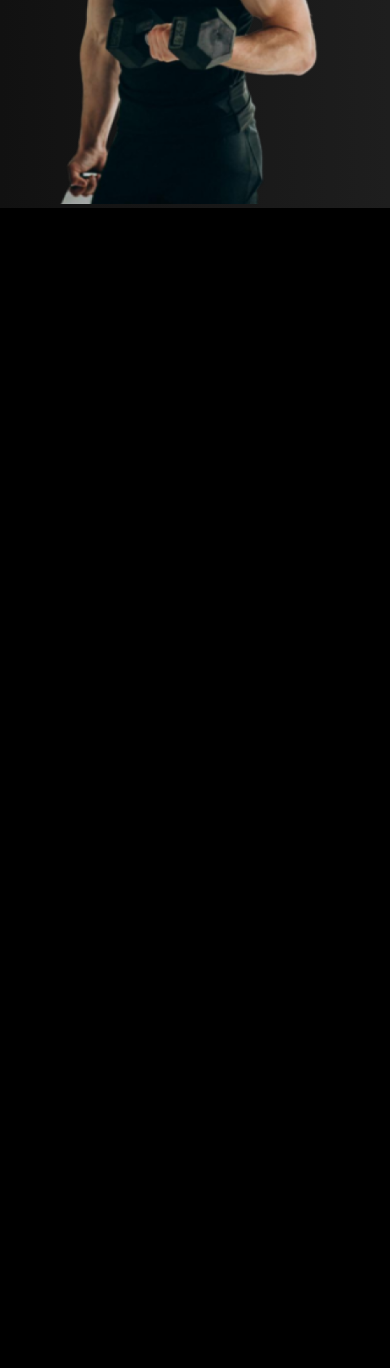
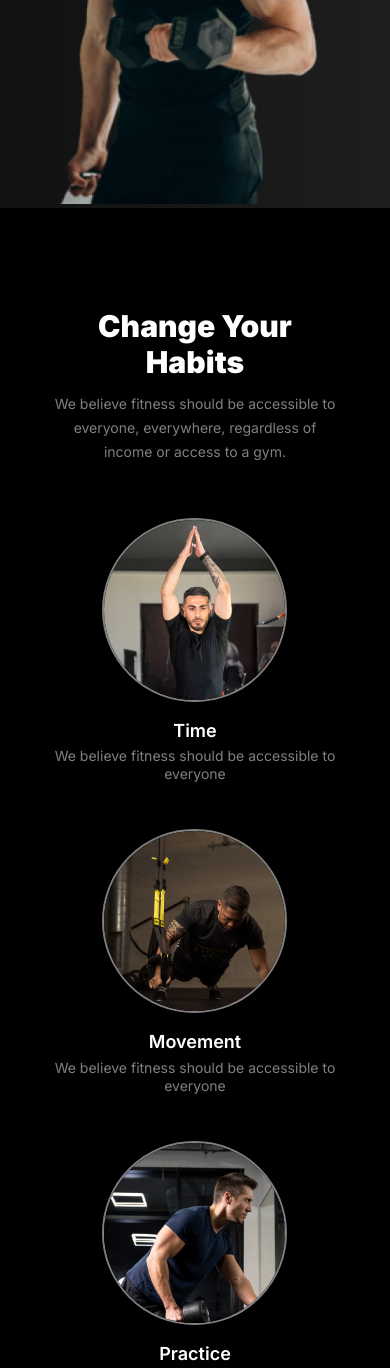
Before and after one commit to mh-shihab-dev/Fitness-LandingPage, a plain HTML site: page index.html in a window 390 px wide. Shown: the part 704-2072 px from the top of the page. Before the commit the page ends 912 px from the top, so only its background shows below. Drawn offline with Linux system fonts and the light colour scheme; a web font is replaced by a local one.

Commit message:
added responsive habits section

```diff
--- a/index.html
+++ b/index.html
@@ -9,7 +9,7 @@
     <link rel="stylesheet" href="styles/responsive.css" />
   </head>
   <body>
-    <!-- Hero section start -->
+    <!-- ======== Hero section start ======== -->
     <header class="header">
       <div class="wrapper">
         <!--Desktop Navbar -->
@@ -68,5 +68,37 @@
       </div>
     </header>
     <!-- Hero section end -->
+
+    <!-- ======== Habits section start -->
+     <section class="habits">
+      <div class="wrapper">
+        <h2 class="section-title">Change Your Habits</h2>
+        <p>We believe fitness should be accessible to everyone, everywhere, regardless of income or access to a gym.</p>
+        <div class="habits-cards">
+          <div class="card">
+            <img src="images/image 2.png" alt="pillar-img">
+            <h4>Time</h4>
+            <p>We believe fitness should be accessible to everyone</p>
+          </div>
+          <div class="card">
+            <img src="images/image 3.png" alt="pillar-img">
+            <h4>Movement</h4>
+            <p>We believe fitness should be accessible to everyone</p>
+          </div>
+          <div class="card">
+            <img src="images/image 4.png" alt="pillar-img">
+            <h4>Practice</h4>
+            <p>We believe fitness should be accessible to everyone</p>
+          </div>
+          <div class="card">
+            <img src="images/image 5.png" alt="pillar-img">
+            <h4>Weight Loss</h4>
+            <p>We believe fitness should be accessible to everyone</p>
+          </div>
+        </div>
+      </div>
+     </section>
+    <!-- ======== Habits section end -->
+
   </body>
 </html>
--- a/styles/responsive.css
+++ b/styles/responsive.css
@@ -5,6 +5,9 @@
   }
   .btn.light {
     padding: 10px 18px;
+  }
+  .section-title{
+    font-size: 1.88rem;
   }
   nav ul {
     display: none;
@@ -37,6 +40,10 @@
   .hero .right .achivement-card.tutorial img {
     width: 25px;
   }
+  /* Habits section styles */
+  .habits-cards{
+    grid-template-columns: repeat(1,1fr);
+  }
 }
 
 @media screen and (min-width: 577px) and (max-width:992px) {
@@ -65,6 +72,10 @@
     bottom: 128px;
     left: -41px;
   }
+  /* Habits section styles */
+  .habits-cards{
+    grid-template-columns: repeat(2,1fr);
+  }
 }
 
 
@@ -72,4 +83,8 @@
   .hero .left p{
     max-width: 350px;
   }
+  /* Habits section styles */
+  .habits-cards .card img{
+    width: 150px;
+  }
 }
--- a/styles/style.css
+++ b/styles/style.css
@@ -57,6 +57,13 @@ body {
   0% {
     box-shadow: 0 0 0 0 var(--orange-color);
   }
+}
+
+.section-title {
+  color: var(--primary-color);
+  font-size: 2.82rem;
+  font-weight: 900;
+  line-height: 120%;
 }
 
 /* Header section styles */
@@ -143,7 +150,7 @@ nav ul li:first-child {
   position: relative;
 }
 
-.hero .right img{
+.hero .right img {
   width: 100%;
 }
 
@@ -184,7 +191,14 @@ nav ul li:first-child {
 .play-wrapper {
   padding: 6px;
   border-radius: 50%;
-  background: linear-gradient(45deg, #ff2c2c, #ff6a00, #ffd500, #6eff7b, #ff2c2c); /* red to green loop */
+  background: linear-gradient(
+    45deg,
+    #ff2c2c,
+    #ff6a00,
+    #ffd500,
+    #6eff7b,
+    #ff2c2c
+  ); /* red to green loop */
   background-size: 400% 400%;
   animation: rotateBorder 4s linear infinite;
   display: inline-block;
@@ -200,29 +214,57 @@ nav ul li:first-child {
 }
 
 .play-btn {
-  width: 50px;
-  height: 50px;
   border-radius: 50%;
   display: block;
   background-color: black;
+  cursor: pointer;
 }
 
-/* .hero .right .achivement-card.tutorial img {
-  cursor: pointer;
-  animation: pulse-ring 3s linear 0s infinite;
-} */
+/* Habits Section styles */
+.habits {
+  margin-top: 100px;
+}
 
-/* @keyframes pulse-ring {
-  0% {
-    transform: scale(1);
-    opacity: 0.7;
-  }
-  70% {
-    transform: scale(1.4);
-    opacity: 0.5;
-  }
-  100% {
-    transform: scale(1.1);
-    opacity: 0.5;
-  }
-} */
+.habits .wrapper > h2 {
+  text-align: center;
+  margin-bottom: 12px;
+}
+
+.habits .wrapper > p {
+  max-width: 630px;
+  margin: 0 auto;
+  text-align: center;
+  color: var(--secoundary-color);
+  font-size: 14px;
+  font-weight: 400;
+  line-height: 24px;
+}
+
+.habits-cards {
+  margin-top: 54px;
+  display: grid;
+  grid-template-columns: repeat(4, 1fr);
+  gap: 46px;
+  text-align: center;
+}
+
+.habits-cards .card img {
+  border: 2px solid var(--secoundary-color);
+  border-radius: 100px;
+  margin-bottom: 14px;
+}
+
+.habits-cards .card h4 {
+  font-size: 18px;
+  font-weight: 600;
+  line-height: 120%;
+  margin-bottom: 6px;
+  color: var(--primary-color);
+}
+
+.habits-cards .card p {
+  color: var(--secoundary-color);
+  font-size: 14px;
+  font-weight: 400;
+  line-height: 18px;
+}
```
